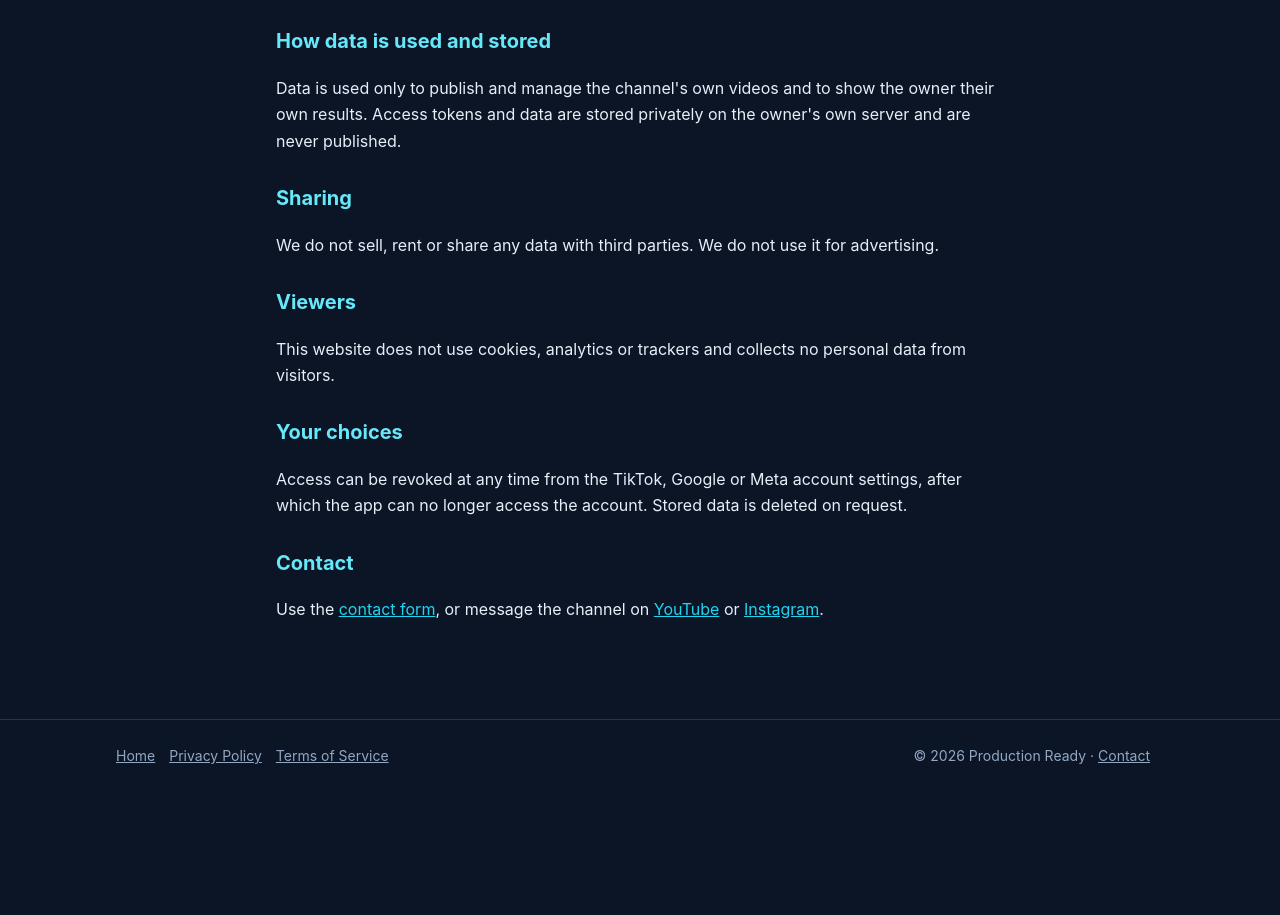
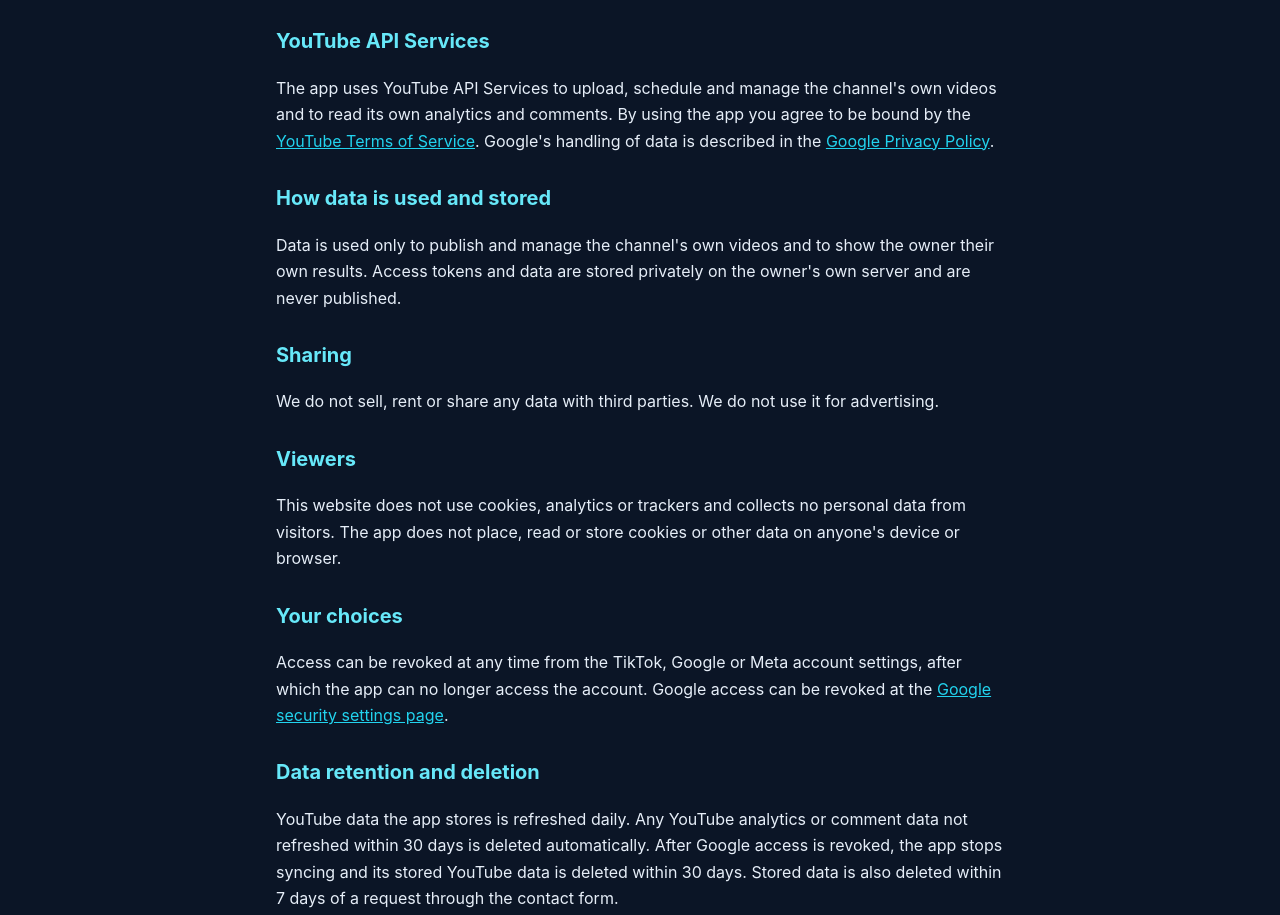
Before and after one commit to tejaswinidv93/ruProductionReadyChannel, a plain HTML site: page privacy.html in a window 1280 px wide. Shown: the part 682-1597 px from the top of the page. Before the commit the page ends 1473 px from the top, so only its background shows below. Drawn offline with Linux system fonts and the light colour scheme.

Commit message:
Privacy/terms: YouTube API Services disclosures, revoke link, retention
Co-Authored-By: Claude Opus 5.5 <noreply@anthropic.com>
Claude-Session: https://claude.ai/code/session_011XUYhaHz4hdkKdX9yiUwM2

```diff
--- a/privacy.html
+++ b/privacy.html
@@ -1,6 +1,6 @@
 <!doctype html><html lang="en"><head><meta charset="utf-8"><meta name="viewport" content="width=device-width,initial-scale=1"><title>Privacy Policy - Production Ready</title><meta name="description" content="Production Ready: system design, AI agents and context engineering explained in short videos."><link rel="icon" href="assets/favicon.png"><link rel="stylesheet" href="style.css"></head><body>
 <header class="top"><div class="wrap"><a class="brand" href="index.html"><img src="assets/logo.png" alt="Production Ready logo"><span>PRODUCTION <b>READY</b></span></a><nav class="links"><a href="index.html#posts">Posts</a><a class="hide-sm" href="index.html#quiz">Quiz</a><a href="contact.html">Contact</a></nav></div></header><article class="doc">
-<h1>Privacy Policy</h1><p class="muted">Last updated: November 26, 2026</p>
+<h1>Privacy Policy</h1><p class="muted">Last updated: November 28, 2026</p>
 <p>This policy covers the Production Ready channel and the private publishing tool ("the app") the channel owner uses to post their own videos to YouTube, Instagram and TikTok. The app is not offered to the public and has a single user: the channel owner.</p>
 <h2>What data the app accesses</h2>
 <ul>
@@ -9,9 +9,11 @@
 <li><strong>Instagram:</strong> through the Instagram Graph API, the channel's own account ID and the Reels it publishes.</li>
 </ul>
 <h2>Content we post</h2><p>The app only posts content created by the channel owner, to the channel owner's own accounts. It never posts on behalf of anyone else.</p>
+<h2>YouTube API Services</h2><p>The app uses YouTube API Services to upload, schedule and manage the channel's own videos and to read its own analytics and comments. By using the app you agree to be bound by the <a href="https://www.youtube.com/t/terms">YouTube Terms of Service</a>. Google's handling of data is described in the <a href="https://policies.google.com/privacy">Google Privacy Policy</a>.</p>
 <h2>How data is used and stored</h2><p>Data is used only to publish and manage the channel's own videos and to show the owner their own results. Access tokens and data are stored privately on the owner's own server and are never published.</p>
 <h2>Sharing</h2><p>We do not sell, rent or share any data with third parties. We do not use it for advertising.</p>
-<h2>Viewers</h2><p>This website does not use cookies, analytics or trackers and collects no personal data from visitors.</p>
-<h2>Your choices</h2><p>Access can be revoked at any time from the TikTok, Google or Meta account settings, after which the app can no longer access the account. Stored data is deleted on request.</p>
+<h2>Viewers</h2><p>This website does not use cookies, analytics or trackers and collects no personal data from visitors. The app does not place, read or store cookies or other data on anyone's device or browser.</p>
+<h2>Your choices</h2><p>Access can be revoked at any time from the TikTok, Google or Meta account settings, after which the app can no longer access the account. Google access can be revoked at the <a href="https://security.google.com/settings/security/permissions">Google security settings page</a>.</p>
+<h2>Data retention and deletion</h2><p>YouTube data the app stores is refreshed daily. Any YouTube analytics or comment data not refreshed within 30 days is deleted automatically. After Google access is revoked, the app stops syncing and its stored YouTube data is deleted within 30 days. Stored data is also deleted within 7 days of a request through the contact form.</p>
 <h2>Contact</h2><p>Use the <a href="contact.html">contact form</a>, or message the channel on <a href="https://youtube.com/@ruproductionready">YouTube</a> or <a href="https://www.instagram.com/ruproductionready/">Instagram</a>.</p>
 </article><footer class="bot"><div class="wrap"><div><a href="index.html">Home</a><a href="privacy.html">Privacy Policy</a><a href="terms.html">Terms of Service</a></div><div>&copy; 2026 Production Ready · <a href="contact.html">Contact</a></div></div></footer></body></html>
```
Also changed, not shown: terms.html (+2 -2 lines).
